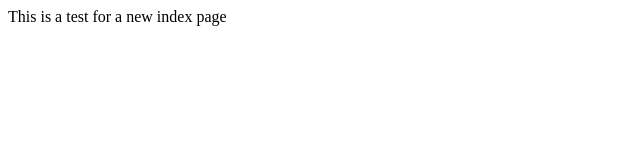
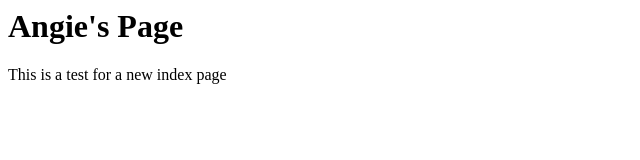
Before and after one commit to AVGraphics/avgraphics.github.io, a plain HTML site: page index.html in a window 1280 px wide. Shown: the whole page, without its empty margins (0-640 px from the left). Drawn offline with Linux system fonts and the light colour scheme.

Commit message:
Update index.html

```diff
--- a/index.html
+++ b/index.html
@@ -1 +1,2 @@
+<h1>Angie's Page</h1>
 This is a test for a new index page
```
